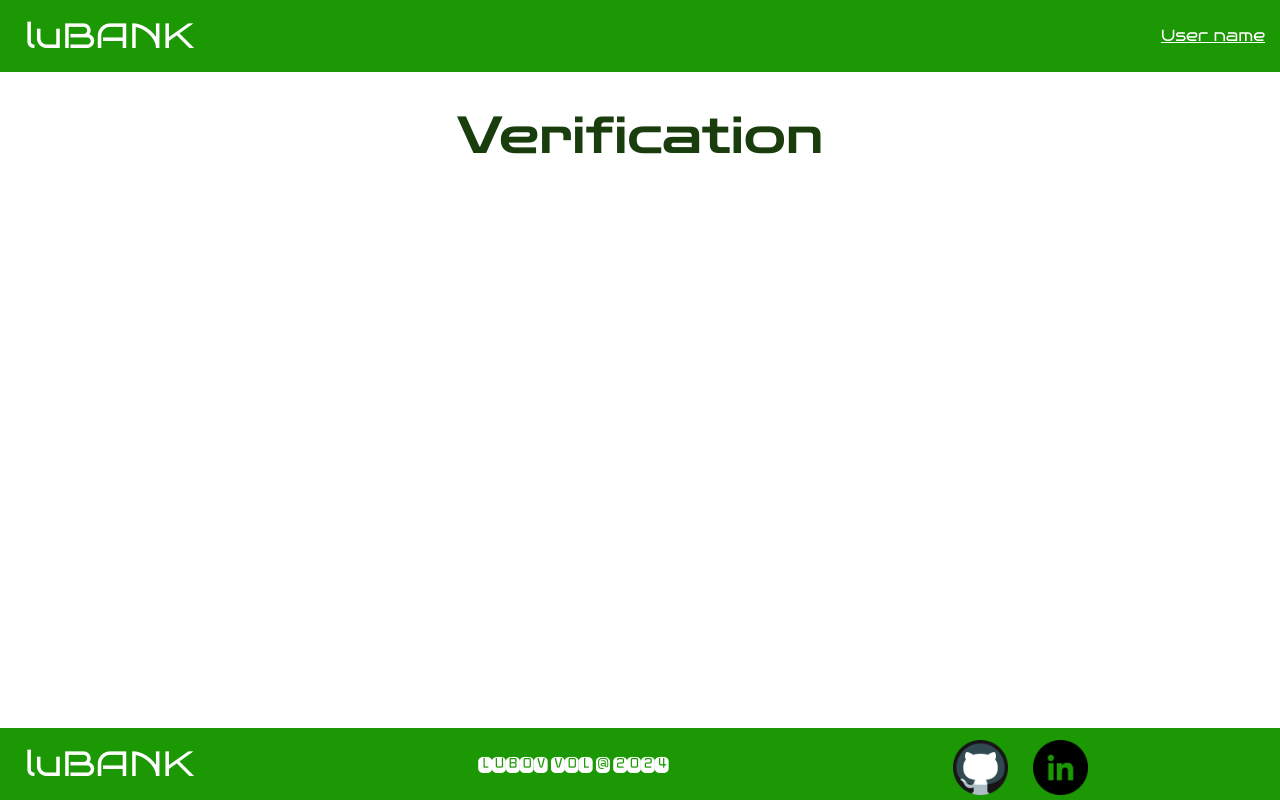
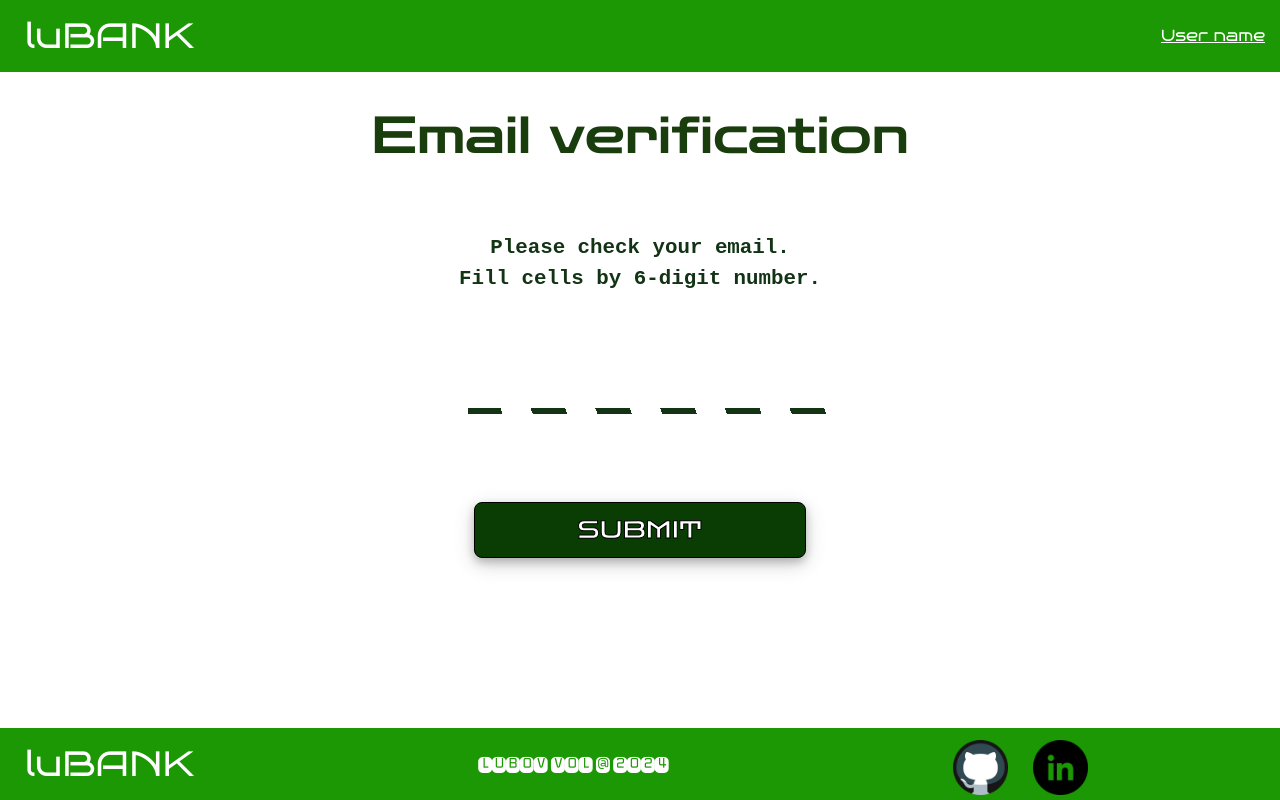
Before and after one commit to Ubshik/nodejs, a React (Vite) app in the folder bank_account_frontend/: page /signup/verification in a window 1280 px wide. Built offline with nearby package versions, Linux system fonts and the light colour scheme.

Commit message:
add a verification component

```diff
--- a/bank_account_frontend/src/components/Header.jsx
+++ b/bank_account_frontend/src/components/Header.jsx
@@ -1,5 +1,8 @@
 import './Header.css';
 
+//TODO:
+//1)User name should be shown ONLY on dashboard page
+//2)Add logout for user
 export default function Header() {
     return (
         <header>
--- a/bank_account_frontend/src/components/pages/Login.jsx
+++ b/bank_account_frontend/src/components/pages/Login.jsx
@@ -6,7 +6,8 @@ import './Pages.css';
 //TODO
 //2)send request: + => redirect to user page or - => stay here + incorrect data
 //4)check useRef => remove
-//5)if success => redirect to dashboard, fail => show a rectangle with a message => reload this page
+//5)if success => welcome, UserName => redirect to dashboard,
+//6)if fail => show a rectangle with a message => reload this page
 export default function Login () {
     const [email, setEmail] = useState("");
     const [password, setPassword] = useState("");
--- a/bank_account_frontend/src/components/pages/Pages.css
+++ b/bank_account_frontend/src/components/pages/Pages.css
@@ -22,3 +22,44 @@ span {
 .span_submit_signup {
     margin-top: 3%;
 }
+
+.comment_container {
+    margin: 0;
+    padding: 0;
+    display: flex;
+    flex-direction: column;
+    align-items: center;
+    margin-top: 4vh;
+}
+
+.comment {
+    margin: 0;
+    padding: 0;
+    font-family: monospace;
+    font-weight: 700;
+    color: #123314;
+    font-size: 1.6em;
+}
+
+#code {
+    display: inline-block;
+    margin: 0;
+    padding: 0;
+    padding-left: 0px;
+    margin-top: 5vh;
+    margin-bottom: 5vh;
+    margin-left: 50px;
+    border: none;
+    width: 9.7ch;
+    height: 10vh;
+    background: repeating-linear-gradient(70deg, #123314 0, #123314 0.8ch, transparent 0, transparent 1.5ch) 0 100%/9ch 6px no-repeat;
+    font-family: monospace;
+    font-size: 5.2em;
+    font-weight: 700;
+    letter-spacing: 0.6ch;
+    box-shadow: inset 0px 0px 0px 0px red;
+  }
+  #code:focus {
+    outline: none;
+    color: #28942F;
+  }
--- a/bank_account_frontend/src/components/pages/Verification.jsx
+++ b/bank_account_frontend/src/components/pages/Verification.jsx
@@ -1,9 +1,35 @@
+import React, { useState } from 'react';
 import './Pages.css';
 
+//TODO
+//1)add validation for 6 numbers
+//2)implement sendData
 export default function Verification () {
+    const [code, setCode] = useState("");
+
+    function receiveInputCode(e) {
+        setCode(e.target.value);
+    }
+
+    const sendData = (e) => {
+        console.log("press submit verification form");
+        return null;
+    }
+
     return (
         <main>
-            <h1>Verification</h1>
+            <h1> Email verification</h1>
+            <div className='comment_container'>
+                <p className='comment'>Please check your email.</p>
+                <p className='comment'>Fill cells by 6-digit number.</p>
+            </div>
+            <form id="verification_form" onSubmit={sendData}>
+                <input type="text" id="code" name="Code" onChange={receiveInputCode} maxlength='6' autoFocus required></input>
+                <br></br><br></br><br></br>
+                <span className='span_submit'>
+                    <button className="submit" type="submit" value="Submit">SUBMIT</button>
+                </span>
+            </form>
         </main>
     )
 }
```
